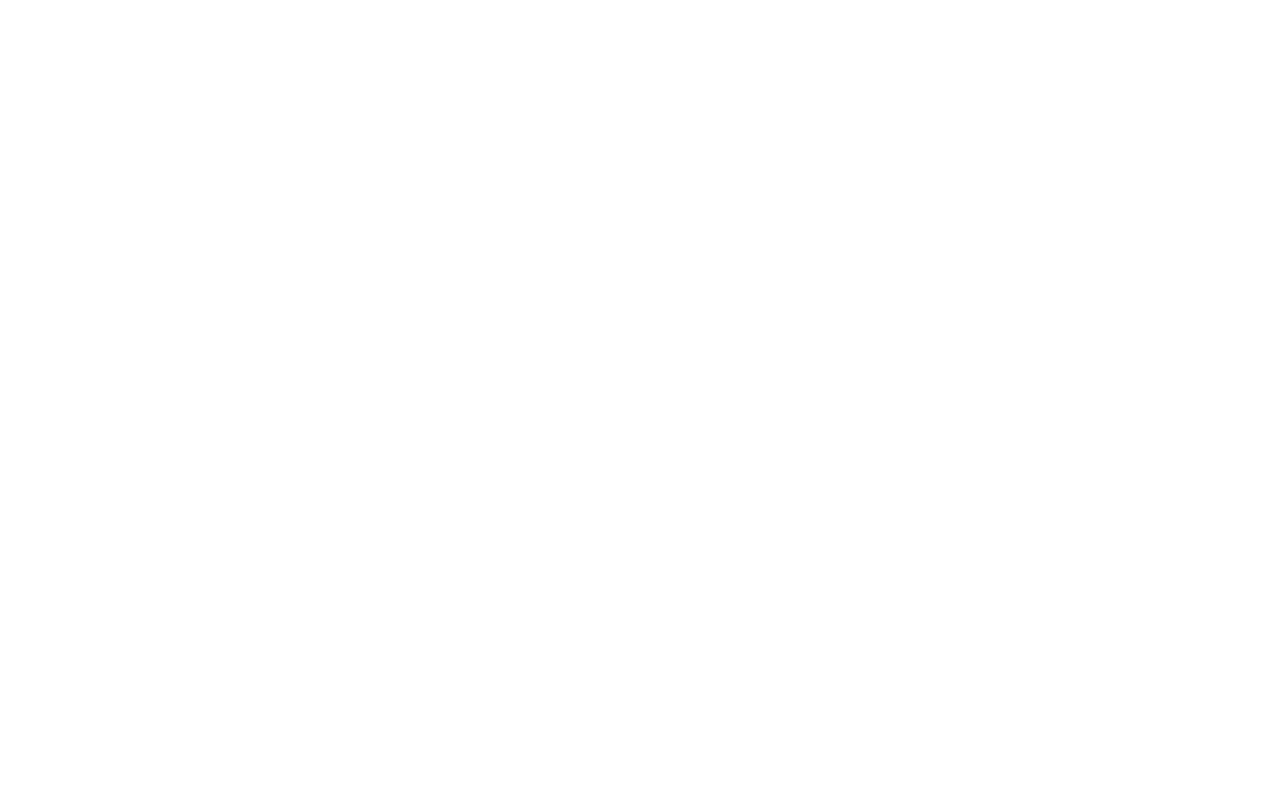
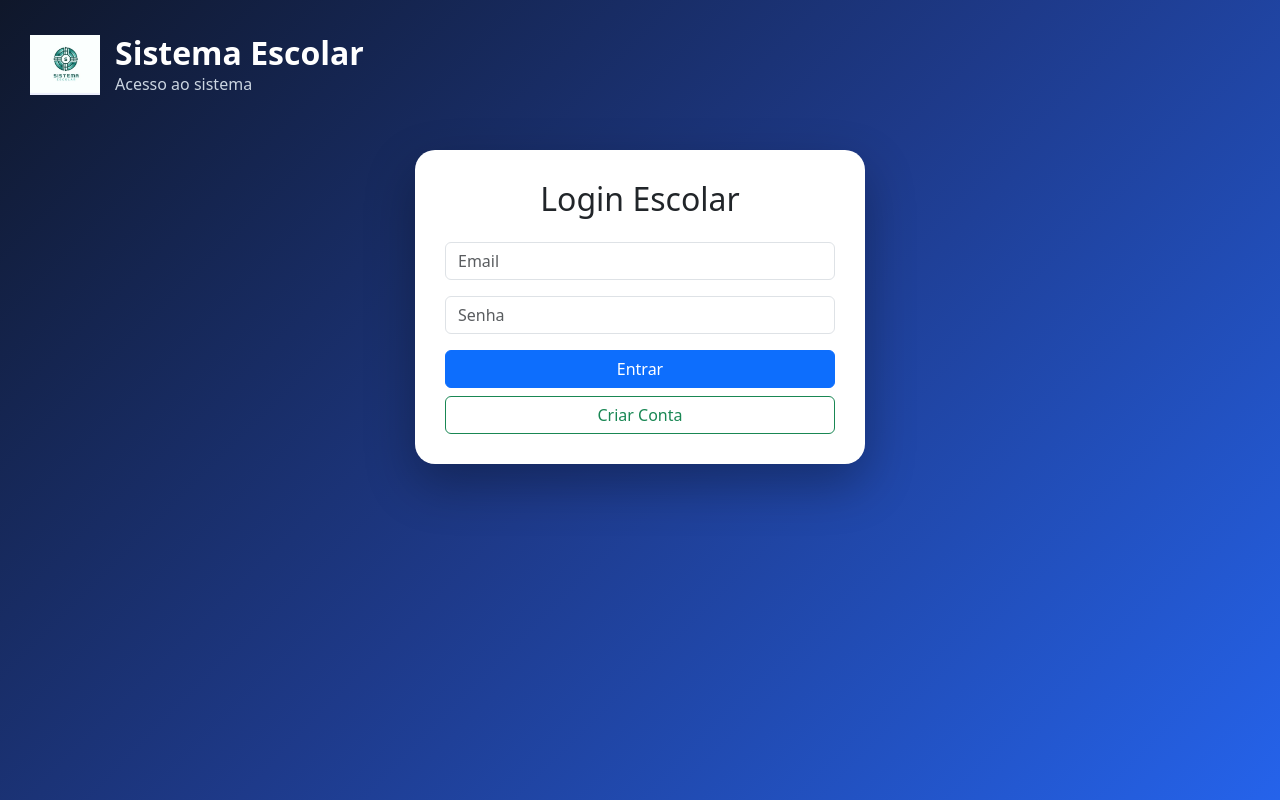
Before and after one commit to marciodutra/sistemaescolar, a React (Create React App) app in the folder frontend/: page / in a window 1280 px wide. Before the commit this address had no page. Built offline with nearby package versions, Linux system fonts and the light colour scheme.

Commit message:
Update App.js

```diff
--- a/frontend/src/App.js
+++ b/frontend/src/App.js
@@ -11,7 +11,7 @@
   return (
     <BrowserRouter>
       <Routes>
-        <Route path="/https://sistemaescolar-virid.vercel.app/" element={<Login />} />
+        <Route path="/" element={<Login />} />
         <Route path="/register" element={<Register />} />
         <Route path="/dashboard" element={<Dashboard />} />
         <Route path="/alunos" element={<Alunos />} />
```
